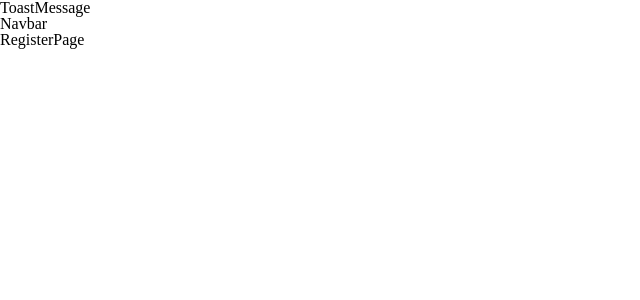
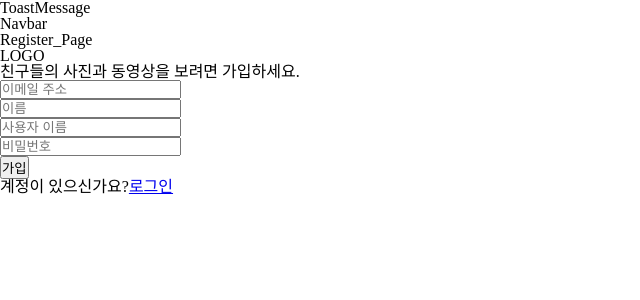
Before and after one commit to nodeTeam-1/nodeteam1-fe, a React (Create React App) app: page /user/register in a window 1280 px wide. Shown: the top 300 px of the page, without its empty margins (0-640 px from the left). Built offline with nearby package versions, Linux system fonts and the light colour scheme; no server answers.

Commit message:
feat(회원가입): 회원가입 기능 구현 - 디자인 제외

```diff
--- a/src/api/index.js
+++ b/src/api/index.js
@@ -1,9 +1,11 @@
+/* eslint-disable */
 import axios from 'axios';
 
 const LOCAL_URL = process.env.REACT_APP_LOCAL_URL;
 // const PRODUCT_URL = process.env.REACT_APP_PRODUCT_URL;
 
+console.log(LOCAL_URL);
 export const api = axios.create({
   baseURL: LOCAL_URL,
-  withCredentials: true
+  //withCredentials: true,
 });
--- /dev/null
+++ b/src/api/methodsTS.ts
@@ -0,0 +1,27 @@
+/* eslint-disable */
+import { api } from './index';
+import { AxiosResponse } from 'axios';
+
+// GET
+export const getAsync = async (path: string, params = {}): Promise<AxiosResponse<any>> => {
+    const query = new URLSearchParams(params).toString();
+    if (query) {
+        return await api.get(`${path}?${query}`);
+    }
+    return await api.get(`${path}`);
+};
+
+// POST
+export const postAsync = async (path: string, data: any): Promise<AxiosResponse<any>> => {
+    return await api.post(`${path}`, data);
+};
+
+// PUT
+export const putAsync = async (path: string, data: any): Promise<AxiosResponse<any>>  => {
+    return await api.put(`${path}`, data);
+};
+
+// DELETE
+export const DeleteAsync = async (path: string): Promise<AxiosResponse<any>> => {
+    return await api.delete(`${path}`);
+};
--- /dev/null
+++ b/src/hooks/loginHook.ts
@@ -0,0 +1,20 @@
+/* eslint-disable */
+import { useMutation, UseMutationResult } from '@tanstack/react-query';
+import { AxiosResponse } from 'axios';
+import { postAsync } from '../api/methodsTS';
+
+export interface RegisterData {
+    email: string;
+    password: string;
+    name: string;
+    level: string;
+};
+
+export const usePostMutation = (
+    path: string
+): UseMutationResult<AxiosResponse<any>, unknown, RegisterData, unknown> => {
+    return useMutation<AxiosResponse<any>, unknown, RegisterData>({
+            mutationFn: (data: RegisterData) => postAsync(path, data)
+        }
+    );
+};
--- a/src/pages/user/LoginPage.tsx
+++ b/src/pages/user/LoginPage.tsx
@@ -1,9 +1,37 @@
 import React from 'react';
 import './user.scss';
+import { Link } from 'react-router-dom';
 
 const LoginPage: React.FC = () => {
-    //branch create
-    return <div>LoginPage</div>;
+    const formSubmit = (event: React.FormEvent<HTMLFormElement>): void => {
+        event.preventDefault();
+        console.log('submit');
+    };
+    return (
+        <div>
+            LoginPage
+            <div>
+                <div>LOGO</div>
+                <div>
+                    <form onSubmit={(event: React.FormEvent<HTMLFormElement>) => formSubmit(event)}>
+                        <div>
+                            <input type='email' placeholder='email' />
+                        </div>
+                        <div>
+                            <input type='password' placeholder='password' />
+                        </div>
+                        <div>
+                            <button type='submit'>로그인</button>
+                        </div>
+                    </form>
+                </div>
+            </div>
+            <div>
+                계정이없으신가요?
+                <Link to={'/user/register'}>가입하기</Link>
+            </div>
+        </div>
+    );
 };
 
 export default LoginPage;
--- a/src/pages/user/RegisterPage.tsx
+++ b/src/pages/user/RegisterPage.tsx
@@ -1,8 +1,89 @@
-import React from 'react';
+import React, { useState } from 'react';
 import './user.scss';
+import { Link } from 'react-router-dom';
+import { useNavigate } from 'react-router-dom';
+
+import { usePostMutation } from '../../hooks/loginHook';
+
+interface FormData {
+    email: string;
+    name: string;
+    nickName: string;
+    password: string;
+}
 
 const RegisterPage: React.FC = () => {
-    return <div>RegisterPage</div>;
+    const navigate = useNavigate();
+    const [formData, setFormData] = useState<FormData>({
+        email: '',
+        password: '',
+        name: '',
+        nickName: ''
+    });
+
+    const handleChange = (event: React.ChangeEvent<HTMLInputElement>): void => {
+        setFormData({
+            ...formData,
+            [event.target.name]: event.target.value
+        });
+    };
+
+    const mutation = usePostMutation('/user/register');
+    const formSubmit = (event: React.FormEvent<HTMLFormElement>): void => {
+        event.preventDefault();
+        const { email, name, nickName, password } = formData;
+        mutation.mutate({ email, password, name, level: nickName });
+        /*
+            //성공하면
+            mutation.data.status에 백엔드가 200이 들어옴
+            mutation.data.data에 백엔드가 보내준 데이터가 들어옴
+
+            //에러시
+            mutation.error.response.status에 백엔드가 보내준 500이 들어옴
+            mutation.error.response.data에 백엔드가 보내준 데이터가 들어옴
+            mutation.error.response.data.message에 백엔드가 보내준 에러 메시지가 들어옴
+        */
+    };
+
+    if (mutation.isSuccess && mutation.data.status === 200) {
+        navigate('/user/login');
+    }
+    return (
+        <div>
+            Register_Page
+            <div>
+                <div>LOGO</div>
+                <div>
+                    <form onSubmit={(event: React.FormEvent<HTMLFormElement>) => formSubmit(event)}>
+                        <div>친구들의 사진과 동영상을 보려면 가입하세요.</div>
+                        <div>
+                            <input type='email' name='email' placeholder='이메일 주소' onChange={handleChange} />
+                        </div>
+                        <div>
+                            <input type='text' name='name' placeholder='이름' onChange={handleChange} />
+                        </div>
+                        <div>
+                            <input type='text' name='nickName' placeholder='사용자 이름' onChange={handleChange} />
+                        </div>
+                        <div>
+                            <input type='password' name='password' placeholder='비밀번호' onChange={handleChange} />
+                        </div>
+                        <div>
+                            <button type='submit'>가입</button>
+                        </div>
+                    </form>
+                    {mutation.isError && <p>다시 시도해주세요.</p>}
+                    {mutation.isSuccess && mutation.data && (
+                        <p>성공적으로 가입되었습니다! 환영합니다, {mutation.data.data.status}</p>
+                    )}
+                </div>
+            </div>
+            <div>
+                계정이 있으신가요?
+                <Link to={'/user/login'}>로그인</Link>
+            </div>
+        </div>
+    );
 };
 
 export default RegisterPage;
```
